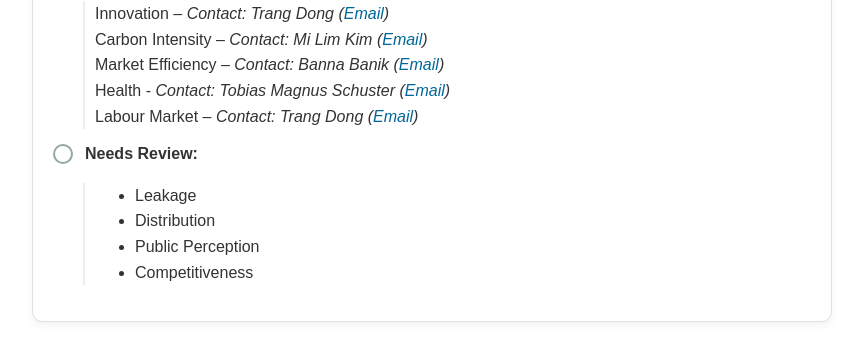
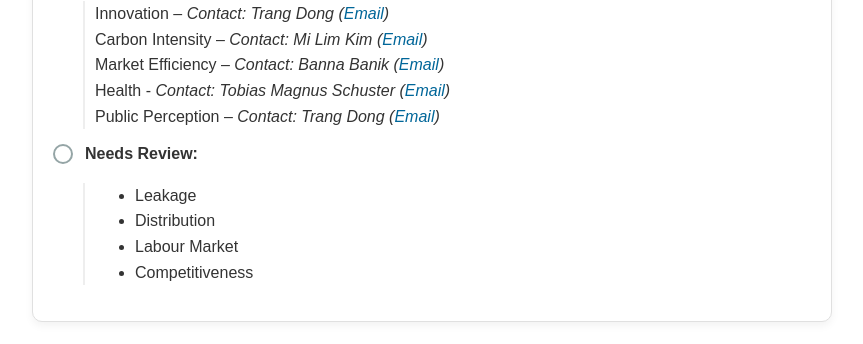
Before and after one commit to trangdtk-vnu/ecosystem-reviews, a Jekyll site: the page built from index.md, in a window 1280 px wide and 900 px high, scrolled down 1847 px. Shown: the part 152-496 px from the top of the window, without its empty margins (208-1071 px from the left). Built offline with Jekyll 4.4.1, drawn with Linux system fonts in a browser that asks for light colours; part of the change alters nothing that is shown.

```diff
--- a/index.md
+++ b/index.md
@@ -82,7 +82,7 @@ title: Home
       <div>Carbon Intensity – <em>Contact: Mi Lim Kim (<a href="#" onclick="window.location.href='mailto:' + 'MiLim.Kim' + '@' + 'anu.edu.au'; return false;">Email</a>)</em></div>
       <div>Market Efficiency – <em>Contact: Banna Banik (<a href="#" onclick="window.location.href='mailto:' + 'Banna.Banik' + '@' + 'anu.edu.au'; return false;">Email</a>)</em></div>
       <div>Health - <em>Contact: Tobias Magnus Schuster (<a href="#" onclick="window.location.href='mailto:' + 'Tobias.Schuster' + '@' + 'lshtm.ac.uk'; return false;">Email</a>)</em></div>
-      <div>Labour Market – <em>Contact: Trang Dong (<a href="#" onclick="window.location.href='mailto:' + 'trang.dong' + '@' + 'uhasselt.be'; return false;">Email</a>)</em></div>
+      <div>Public Perception – <em>Contact: Trang Dong (<a href="#" onclick="window.location.href='mailto:' + 'trang.dong' + '@' + 'uhasselt.be'; return false;">Email</a>)</em></div>
     </div>
 
     <!-- NEEDS REVIEW -->
@@ -95,7 +95,7 @@ title: Home
       <ul>
         <li>Leakage</li>
         <li>Distribution</li>
-        <li>Public Perception</li>
+        <li>Labour Market</li>
         <li>Competitiveness</li>
       </ul>
     </div>
```
